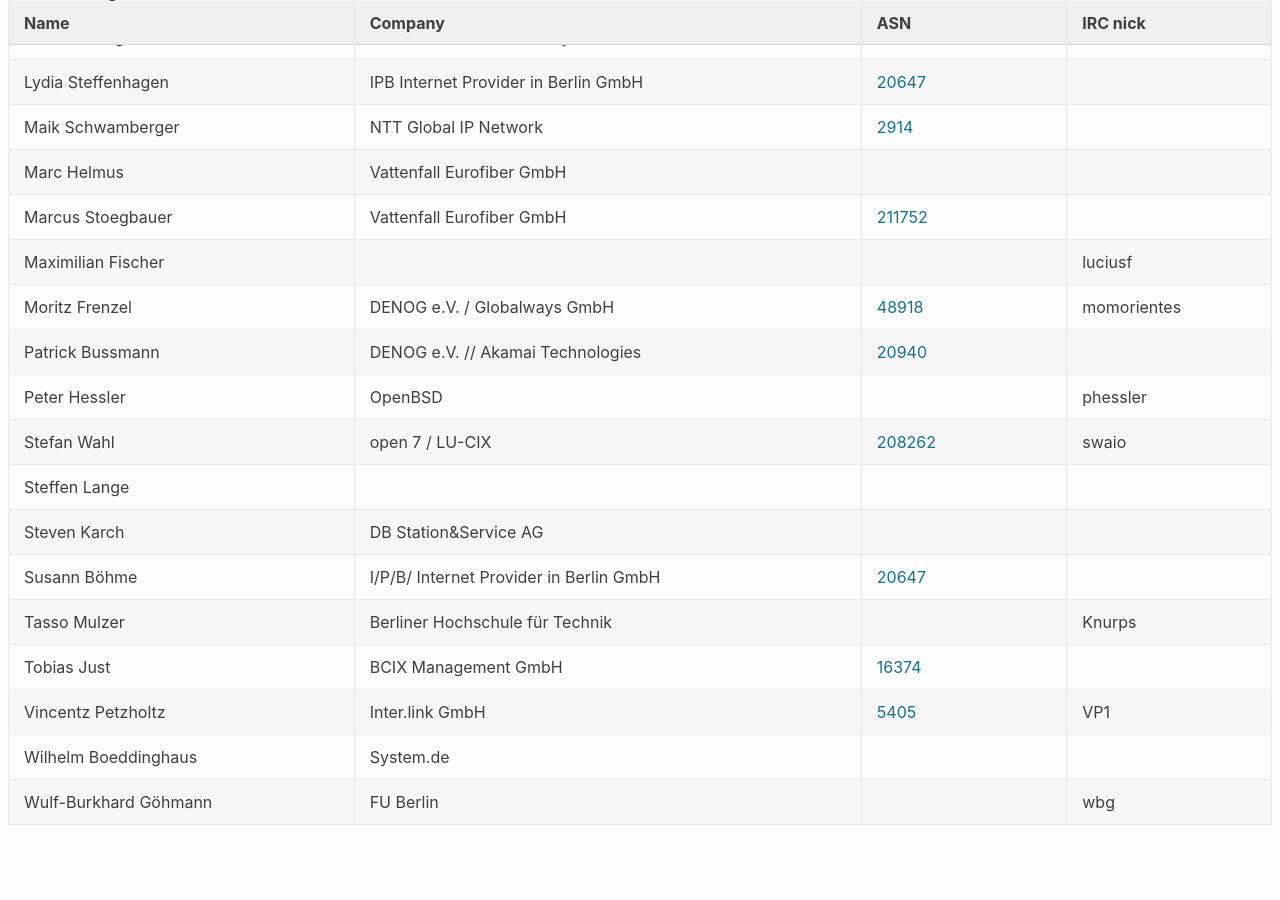
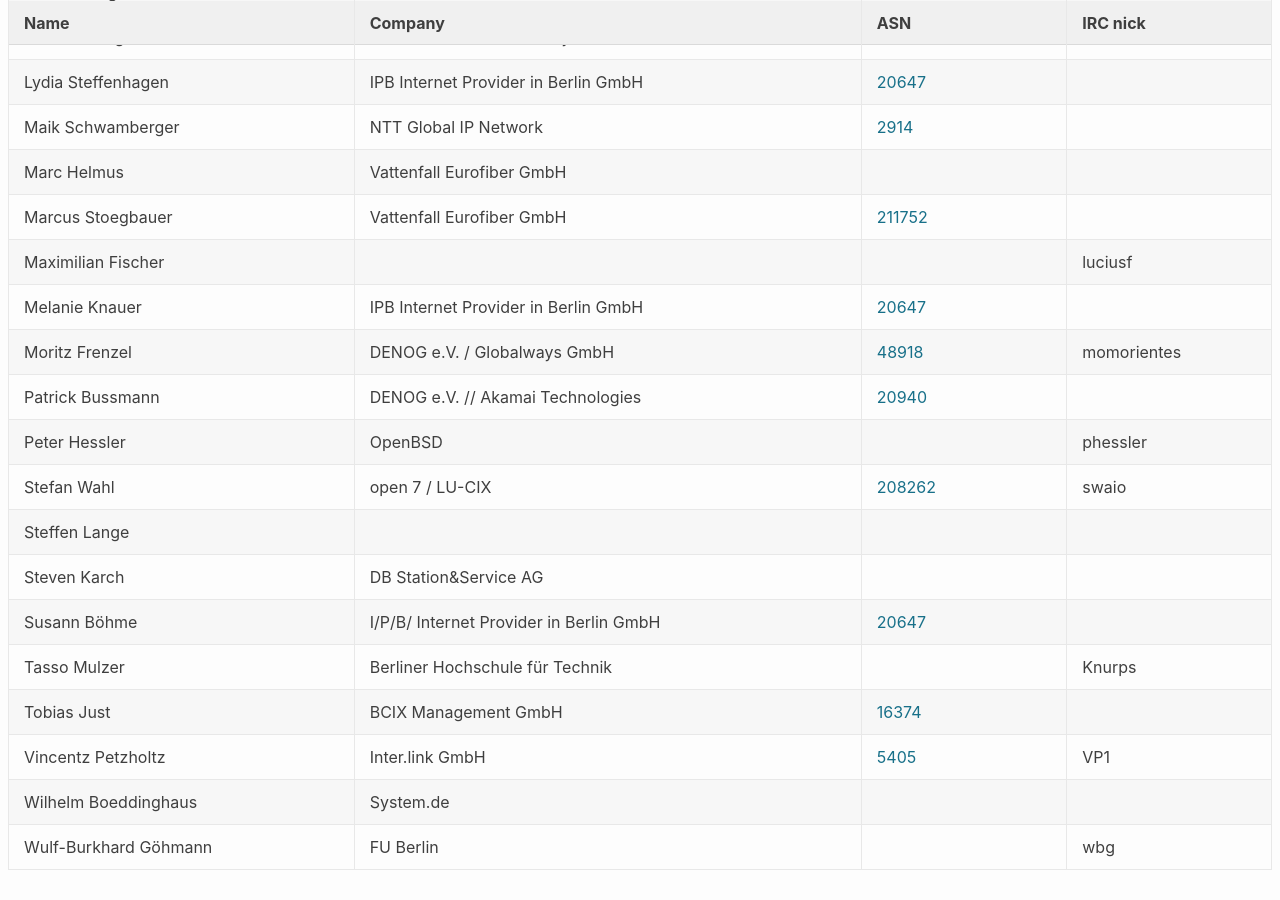
Before and after one commit to denog/pretix-attendeelist, a Jekyll site: the page built from meetup2023_02/index.markdown, in a window 1280 px wide and 900 px high, scrolled down 579 px. Built offline with Jekyll 4.4.1, drawn with Linux system fonts in a browser that asks for light colours; before the commit the page ends 1434 px from its top, so only the background shows below that.

Commit message:
Latest data: Mon Mar 13 12:55:25 UTC 2023

```diff
--- a/_data/attendees_denog_meetup_2023_02.json
+++ b/_data/attendees_denog_meetup_2023_02.json
@@ -108,6 +108,12 @@
     "asn": null
   },
   {
+    "name": "Melanie Knauer",
+    "company": "IPB Internet Provider in Berlin GmbH",
+    "irc": null,
+    "asn": "20647"
+  },
+  {
     "name": "Moritz Frenzel",
     "company": "DENOG e.V. / Globalways GmbH",
     "irc": "momorientes",
```
